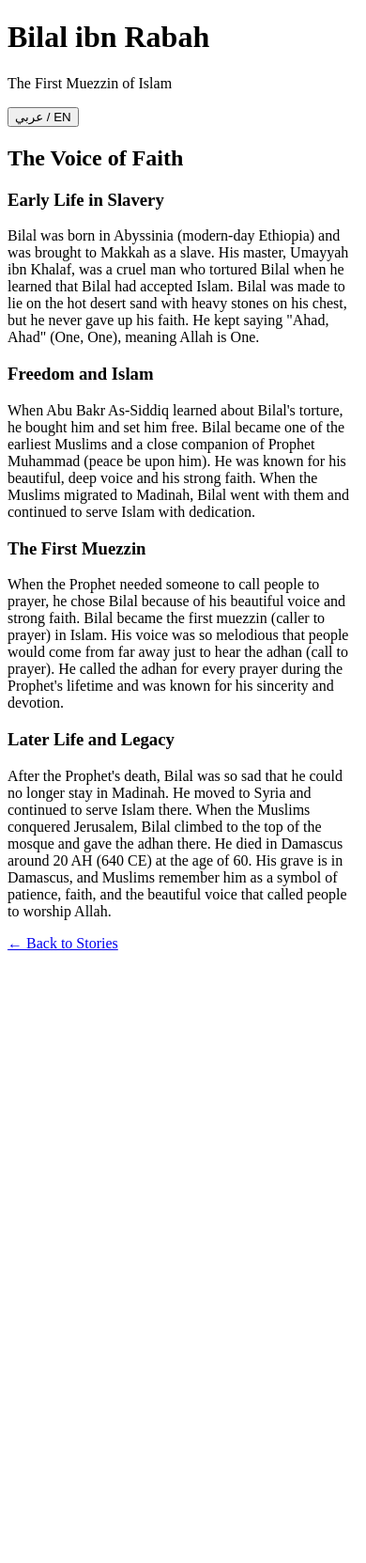
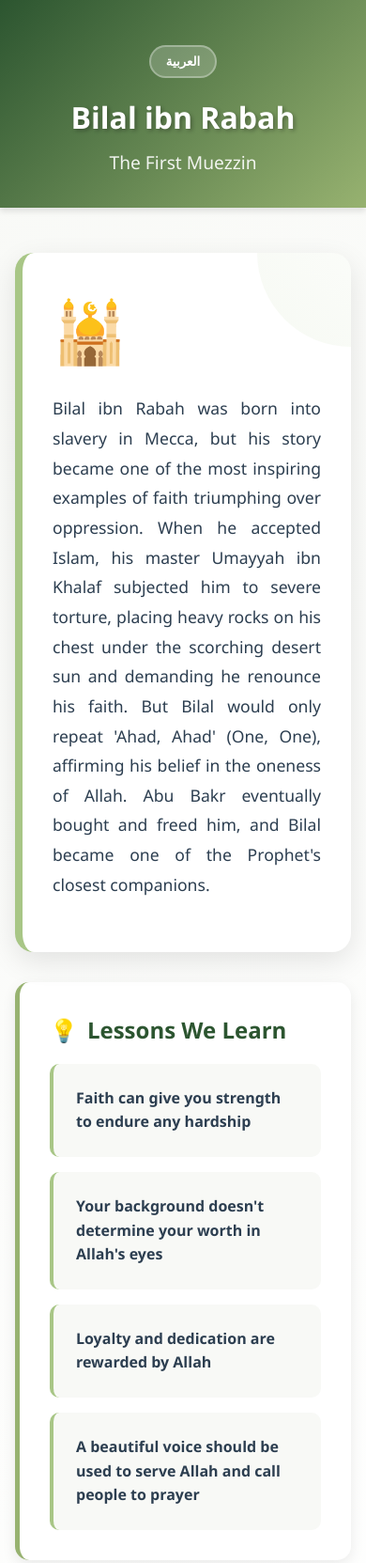
Before and after one commit to NewPyDev/tarajim-for-kids, a website: page public/bilal-enhanced.html in a window 390 px wide. Shown: the top 1663 px of the page at 94% size. Before the commit the page ends 1021 px from the top, so only its background shows below. Drawn offline with nearby package versions, Linux system fonts and the light colour scheme.

Commit message:
Fix Khalid and Bilal pages to match standardized design
- Recreated khalid-enhanced.html with proper self-contained template
- Recreated bilal-enhanced.html with proper self-contained template
- Both pages now have:
  * Embedded CSS instead of external dependencies
  * Complete bilingual functionality (English/Arabic)
  * Consistent styling matching all other pages
  * Responsive design for all devices
  * Proper quote sections and lesson cards
  * Same layout structure as other enhanced pages

- Removed dependency on external CSS and JavaScript files
- All pages now use the same standardized template
- Consistent user experience across all Sahaba pages

```diff
--- a/public/bilal-enhanced.html
+++ b/public/bilal-enhanced.html
@@ -4,103 +4,319 @@
   <meta charset="UTF-8">
   <meta name="viewport" content="width=device-width, initial-scale=1.0">
   <title>Bilal ibn Rabah - The First Muezzin | Tarajim for Kids</title>
-  <link href="https://fonts.googleapis.com/css2?family=Amiri:wght@400;700&family=Quicksand:wght@400;600;700&display=swap" rel="stylesheet">
-  <link rel="stylesheet" href="css/enhanced-story.css">
-  <script src="https://cdnjs.cloudflare.com/ajax/libs/gsap/3.12.2/gsap.min.js"></script>
-  <script src="https://cdnjs.cloudflare.com/ajax/libs/gsap/3.12.2/ScrollTrigger.min.js"></script>
+  <style>
+    :root {
+      --primary-color: #2c5530;
+      --secondary-color: #97b270;
+      --accent-color: #a8c686;
+      --background-color: #f8f9f6;
+      --text-color: #2c3e50;
+      --border-color: #e8f5e8;
+    }
+
+    * {
+      margin: 0;
+      padding: 0;
+      box-sizing: border-box;
+    }
+
+    body {
+      font-family: 'Segoe UI', Tahoma, Geneva, Verdana, sans-serif;
+      line-height: 1.6;
+      color: var(--text-color);
+      background: linear-gradient(135deg, var(--background-color) 0%, #ffffff 100%);
+      min-height: 100vh;
+    }
+
+    .header {
+      background: linear-gradient(135deg, var(--primary-color) 0%, var(--secondary-color) 100%);
+      color: white;
+      padding: 2rem 0;
+      text-align: center;
+      box-shadow: 0 4px 6px rgba(0, 0, 0, 0.1);
+    }
+
+    .header h1 {
+      font-size: 2.5rem;
+      margin-bottom: 0.5rem;
+      text-shadow: 2px 2px 4px rgba(0, 0, 0, 0.3);
+    }
+
+    .header .subtitle {
+      font-size: 1.2rem;
+      opacity: 0.9;
+      font-weight: 300;
+    }
+
+    .language-toggle {
+      position: absolute;
+      top: 20px;
+      right: 20px;
+      background: rgba(255, 255, 255, 0.2);
+      border: 2px solid rgba(255, 255, 255, 0.3);
+      color: white;
+      padding: 8px 16px;
+      border-radius: 25px;
+      cursor: pointer;
+      font-weight: 600;
+      transition: all 0.3s ease;
+    }
+
+    .language-toggle:hover {
+      background: rgba(255, 255, 255, 0.3);
+      transform: translateY(-2px);
+    }
+   .container {
+      max-width: 1000px;
+      margin: 0 auto;
+      padding: 2rem;
+    }
+
+    .hero-section {
+      background: white;
+      border-radius: 20px;
+      padding: 3rem;
+      margin: 2rem 0;
+      box-shadow: 0 10px 30px rgba(0, 0, 0, 0.1);
+      border-left: 8px solid var(--accent-color);
+      position: relative;
+      overflow: hidden;
+    }
+
+    .hero-section::before {
+      content: '';
+      position: absolute;
+      top: 0;
+      right: 0;
+      width: 200px;
+      height: 200px;
+      background: linear-gradient(45deg, var(--accent-color), transparent);
+      border-radius: 50%;
+      opacity: 0.1;
+      transform: translate(50%, -50%);
+    }
+
+    .hero-content {
+      position: relative;
+      z-index: 1;
+    }
+
+    .character-icon {
+      font-size: 4rem;
+      margin-bottom: 1rem;
+      display: block;
+    }
+
+    .section {
+      background: white;
+      margin: 2rem 0;
+      padding: 2rem;
+      border-radius: 15px;
+      box-shadow: 0 5px 15px rgba(0, 0, 0, 0.08);
+      border-left: 5px solid var(--secondary-color);
+    }
+
+    .section h3 {
+      color: var(--primary-color);
+      margin-bottom: 1rem;
+      font-size: 1.5rem;
+      display: flex;
+      align-items: center;
+      gap: 10px;
+    }
+
+    .section-icon {
+      font-size: 1.5rem;
+    }
+
+    .biography-text {
+      font-size: 1.1rem;
+      line-height: 1.8;
+      text-align: justify;
+      margin-bottom: 1.5rem;
+    }
+
+    .lessons-grid {
+      display: grid;
+      grid-template-columns: repeat(auto-fit, minmax(250px, 1fr));
+      gap: 1rem;
+      margin-top: 1rem;
+    }
+
+    .lesson-card {
+      background: var(--background-color);
+      padding: 1.5rem;
+      border-radius: 10px;
+      border-left: 4px solid var(--accent-color);
+      transition: transform 0.3s ease;
+    }
+
+    .lesson-card:hover {
+      transform: translateY(-5px);
+    }
+
+    .quote-section {
+      background: linear-gradient(135deg, var(--primary-color), var(--secondary-color));
+      color: white;
+      padding: 2rem;
+      border-radius: 15px;
+      text-align: center;
+      margin: 2rem 0;
+      position: relative;
+    }
+
+    .quote-section::before {
+      content: '"';
+      font-size: 4rem;
+      position: absolute;
+      top: -10px;
+      left: 20px;
+      opacity: 0.3;
+    }
+
+    .quote-text {
+      font-size: 1.3rem;
+      font-style: italic;
+      margin-bottom: 1rem;
+    }
+
+    .back-link {
+      display: inline-block;
+      background: var(--secondary-color);
+      color: white;
+      padding: 12px 24px;
+      text-decoration: none;
+      border-radius: 25px;
+      margin-top: 2rem;
+      transition: all 0.3s ease;
+      font-weight: 600;
+    }
+
+    .back-link:hover {
+      background: var(--primary-color);
+      transform: translateY(-2px);
+    }
+
+    @media (max-width: 768px) {
+      .header h1 {
+        font-size: 2rem;
+      }
+
+      .language-toggle {
+        position: static;
+        margin: 1rem auto;
+        display: block;
+        width: fit-content;
+      }
+
+      .container {
+        padding: 1rem;
+      }
+
+      .hero-section {
+        padding: 2rem;
+      }
+
+      .lessons-grid {
+        grid-template-columns: 1fr;
+      }
+    }
+  </style>
 </head>
-<body dir="ltr">
-  <header>
-    <h1 id="title">Bilal ibn Rabah</h1>
-    <p id="subtitle">The First Muezzin of Islam</p>
-    <button class="language-toggle" onclick="toggleLanguage()">عربي / EN</button>
-  </header>
+<body>
+  <div class="header">
+    <button class="language-toggle" onclick="toggleLanguage()" id="lang-toggle">العربية</button>
+    <h1 id="main-title">Bilal ibn Rabah</h1>
+    <p class="subtitle" id="subtitle">The First Muezzin</p>
+  </div>
 
   <div class="container">
-    <h2 id="section-title">The Voice of Faith</h2>
+    <div class="hero-section">
+      <div class="hero-content">
+        <span class="character-icon">🕌</span>
+        <p class="biography-text" id="main-bio">
+          Bilal ibn Rabah was born into slavery in Mecca, but his story became one of the most inspiring examples of faith triumphing over oppression. When he accepted Islam, his master Umayyah ibn Khalaf subjected him to severe torture, placing heavy rocks on his chest under the scorching desert sun and demanding he renounce his faith. But Bilal would only repeat 'Ahad, Ahad' (One, One), affirming his belief in the oneness of Allah. Abu Bakr eventually bought and freed him, and Bilal became one of the Prophet's closest companions.
+        </p>
+      </div>
+    </div>
 
-    <h3 id="birth-title">Early Life in Slavery</h3>
-    <p id="birth-text">Bilal was born in Abyssinia (modern-day Ethiopia) and was brought to Makkah as a slave. His master, Umayyah ibn Khalaf, was a cruel man who tortured Bilal when he learned that Bilal had accepted Islam. Bilal was made to lie on the hot desert sand with heavy stones on his chest, but he never gave up his faith. He kept saying "Ahad, Ahad" (One, One), meaning Allah is One.</p>
+    <div class="section">
+      <h3 id="lessons-title"><span class="section-icon">💡</span> Lessons We Learn</h3>
+      <div class="lessons-grid">
+        <div class="lesson-card">
+          <strong id="lesson1">Faith can give you strength to endure any hardship</strong>
+        </div>
+        <div class="lesson-card">
+          <strong id="lesson2">Your background doesn't determine your worth in Allah's eyes</strong>
+        </div>
+        <div class="lesson-card">
+          <strong id="lesson3">Loyalty and dedication are rewarded by Allah</strong>
+        </div>
+        <div class="lesson-card">
+          <strong id="lesson4">A beautiful voice should be used to serve Allah and call people to prayer</strong>
+        </div>
+      </div>
+    </div>
 
-    <h3 id="islam-title">Freedom and Islam</h3>
-    <p id="islam-text">When Abu Bakr As-Siddiq learned about Bilal's torture, he bought him and set him free. Bilal became one of the earliest Muslims and a close companion of Prophet Muhammad (peace be upon him). He was known for his beautiful, deep voice and his strong faith. When the Muslims migrated to Madinah, Bilal went with them and continued to serve Islam with dedication.</p>
+    <div class="quote-section">
+      <p class="quote-text" id="quote-text">
+        "I would rather die than give up my faith in Allah, even if you place the mountains on my chest."
+      </p>
+      <p id="quote-attribution">- Bilal ibn Rabah</p>
+    </div>
 
-    <h3 id="contributions-title">The First Muezzin</h3>
-    <p id="contributions-text">When the Prophet needed someone to call people to prayer, he chose Bilal because of his beautiful voice and strong faith. Bilal became the first muezzin (caller to prayer) in Islam. His voice was so melodious that people would come from far away just to hear the adhan (call to prayer). He called the adhan for every prayer during the Prophet's lifetime and was known for his sincerity and devotion.</p>
-
-    <h3 id="death-title">Later Life and Legacy</h3>
-    <p id="death-text">After the Prophet's death, Bilal was so sad that he could no longer stay in Madinah. He moved to Syria and continued to serve Islam there. When the Muslims conquered Jerusalem, Bilal climbed to the top of the mosque and gave the adhan there. He died in Damascus around 20 AH (640 CE) at the age of 60. His grave is in Damascus, and Muslims remember him as a symbol of patience, faith, and the beautiful voice that called people to worship Allah.</p>
-
-    <a href="/public/" id="back-link">← Back to Stories</a>
+    <a href="index.html" class="back-link" id="back-link">← Back to All Stories</a>
   </div>
 
   <script>
-    const content = {
+    const langContent = {
       en: {
-        title: "Bilal ibn Rabah",
-        subtitle: "The First Muezzin of Islam",
-        sectionTitle: "The Voice of Faith",
-        birth: {
-          title: "Early Life in Slavery",
-          text: "Bilal was born in Abyssinia (modern-day Ethiopia) and was brought to Makkah as a slave. His master, Umayyah ibn Khalaf, was a cruel man who tortured Bilal when he learned that Bilal had accepted Islam. Bilal was made to lie on the hot desert sand with heavy stones on his chest, but he never gave up his faith. He kept saying 'Ahad, Ahad' (One, One), meaning Allah is One."
-        },
-        islam: {
-          title: "Freedom and Islam",
-          text: "When Abu Bakr As-Siddiq learned about Bilal's torture, he bought him and set him free. Bilal became one of the earliest Muslims and a close companion of Prophet Muhammad (peace be upon him). He was known for his beautiful, deep voice and his strong faith. When the Muslims migrated to Madinah, Bilal went with them and continued to serve Islam with dedication."
-        },
-        contributions: {
-          title: "The First Muezzin",
-          text: "When the Prophet needed someone to call people to prayer, he chose Bilal because of his beautiful voice and strong faith. Bilal became the first muezzin (caller to prayer) in Islam. His voice was so melodious that people would come from far away just to hear the adhan (call to prayer). He called the adhan for every prayer during the Prophet's lifetime and was known for his sincerity and devotion."
-        },
-        death: {
-          title: "Later Life and Legacy",
-          text: "After the Prophet's death, Bilal was so sad that he could no longer stay in Madinah. He moved to Syria and continued to serve Islam there. When the Muslims conquered Jerusalem, Bilal climbed to the top of the mosque and gave the adhan there. He died in Damascus around 20 AH (640 CE) at the age of 60. His grave is in Damascus, and Muslims remember him as a symbol of patience, faith, and the beautiful voice that called people to worship Allah."
-        },
-        backLink: "Back to Home"
+        mainTitle: "Bilal ibn Rabah",
+        subtitle: "The First Muezzin",
+        mainBio: "Bilal ibn Rabah was born into slavery in Mecca, but his story became one of the most inspiring examples of faith triumphing over oppression. When he accepted Islam, his master Umayyah ibn Khalaf subjected him to severe torture, placing heavy rocks on his chest under the scorching desert sun and demanding he renounce his faith. But Bilal would only repeat 'Ahad, Ahad' (One, One), affirming his belief in the oneness of Allah. Abu Bakr eventually bought and freed him, and Bilal became one of the Prophet's closest companions.",
+        lessonsTitle: "Lessons We Learn",
+        lesson1: "Faith can give you strength to endure any hardship",
+        lesson2: "Your background doesn't determine your worth in Allah's eyes",
+        lesson3: "Loyalty and dedication are rewarded by Allah",
+        lesson4: "A beautiful voice should be used to serve Allah and call people to prayer",
+        quoteText: "I would rather die than give up my faith in Allah, even if you place the mountains on my chest.",
+        quoteAttribution: "- Bilal ibn Rabah",
+        backLink: "Back to All Stories"
       },
       ar: {
-        title: "بلال بن رباح",
+        mainTitle: "بلال بن رباح",
         subtitle: "أول مؤذن في الإسلام",
-        sectionTitle: "صوت الإيمان",
-        birth: {
-          title: "الطفولة في العبودية",
-          text: "وُلد بلال في الحبشة (إثيوبيا الحالية) وأُتيح إلى مكة كعبد. كان سيده، أمية بن خلف، رجلاً قاسياً عذب بلال عندما علم أن بلال قد أسلم. كانوا يجعلون بلال يستلقي على الرمال الحارة في الصحراء مع أحجار ثقيلة على صدره، لكنه لم يتخلى عن إيمانه أبدًا. كان يكرر 'أحد، أحد'، أي أن الله واحد."
-        },
-        islam: {
-          title: "الحرية والإسلام",
-          text: "عندما علم أبو بكر الصديق بتعذيب بلال، اشتراه وأعتقه. أصبح بلال من أوائل المسلمين وصاحبًا مقربًا للنبي محمد ﷺ. كان معروفًا بصوته الجميل العميق وإيمانه القوي. عندما هاجر المسلمون إلى المدينة، ذهب بلال معهم وواصل خدمة الإسلام بإخلاص."
-        },
-        contributions: {
-          title: "أول مؤذن",
-          text: "عندما احتاج النبي إلى من ينادي الناس للصلاة، اختار بلال بسبب صوته الجميل وإيمانه القوي. أصبح بلال أول مؤذن في الإسلام. كان صوته عذبًا لدرجة أن الناس كانوا يأتون من أماكن بعيدة فقط لسماع الأذان. كان يرفع الأذان لكل صلاة خلال حياة النبي وكان معروفًا بإخلاصه وتقواه."
-        },
-        death: {
-          title: "سنواته الأخيرة وإرثه",
-          text: "بعد وفاة النبي، كان بلال حزينًا لدرجة أنه لم يستطع البقاء في المدينة. انتقل إلى سوريا وواصل خدمة الإسلام هناك. عندما فتح المسلمون القدس، صعد بلال إلى أعلى المسجد وأذن هناك. توفي في دمشق حوالي 20 هـ (640 م) عن عمر يناهز 60 عامًا. قبره في دمشق، ويتذكره المسلمون كرمز للصبر والإيمان والصوت الجميل الذي كان ينادي الناس لعبادة الله."
-        },
-        backLink: "العودة للصفحة الرئيسية"
+        mainBio: "وُلد بلال بن رباح في العبودية في مكة، لكن قصته أصبحت واحدة من أكثر الأمثلة إلهاماً على انتصار الإيمان على الظلم. عندما اعتنق الإسلام، عرضه سيده أمية بن خلف للتعذيب الشديد، ووضع الصخور الثقيلة على صدره تحت شمس الصحراء الحارقة وطالبه بالتخلي عن إيمانه. لكن بلال كان يكرر فقط 'أحد، أحد'، مؤكداً إيمانه بوحدانية الله. اشتراه أبو بكر في النهاية وحرره، وأصبح بلال من أقرب أصحاب النبي.",
+        lessonsTitle: "الدروس التي نتعلمها",
+        lesson1: "الإيمان يمكن أن يعطيك القوة لتحمل أي مشقة",
+        lesson2: "خلفيتك لا تحدد قيمتك في عيني الله",
+        lesson3: "الولاء والتفاني يكافئهما الله",
+        lesson4: "الصوت الجميل يجب أن يُستخدم لخدمة الله ودعوة الناس للصلاة",
+        quoteText: "أفضل أن أموت على أن أتخلى عن إيماني بالله، حتى لو وضعتم الجبال على صدري.",
+        quoteAttribution: "- بلال بن رباح",
+        backLink: "العودة إلى جميع القصص"
       }
     };
 
     function toggleLanguage() {
       const currentLang = document.documentElement.lang;
       const newLang = currentLang === "en" ? "ar" : "en";
+
       document.documentElement.lang = newLang;
-      document.body.dir = newLang === "ar" ? "rtl" : "ltr";
+      document.getElementById("lang-toggle").textContent = newLang === "en" ? "العربية" : "English";
 
-      const langContent = content[newLang];
-      document.getElementById("title").textContent = langContent.title;
-      document.getElementById("subtitle").textContent = langContent.subtitle;
-      document.getElementById("section-title").textContent = langContent.sectionTitle;
-      document.getElementById("birth-title").textContent = langContent.birth.title;
-      document.getElementById("birth-text").textContent = langContent.birth.text;
-      document.getElementById("islam-title").textContent = langContent.islam.title;
-      document.getElementById("islam-text").textContent = langContent.islam.text;
-      document.getElementById("contributions-title").textContent = langContent.contributions.title;
-      document.getElementById("contributions-text").textContent = langContent.contributions.text;
-      document.getElementById("death-title").textContent = langContent.death.title;
-      document.getElementById("death-text").textContent = langContent.death.text;
-      document.getElementById("back-link").textContent = newLang === "ar" ? "→ " + langContent.backLink : "← " + langContent.backLink;
+      const content = langContent[newLang];
+      document.getElementById("main-title").textContent = content.mainTitle;
+      document.getElementById("subtitle").textContent = content.subtitle;
+      document.getElementById("main-bio").textContent = content.mainBio;
+      document.getElementById("lessons-title").innerHTML = `<span class="section-icon">💡</span> ${content.lessonsTitle}`;
+      document.getElementById("lesson1").textContent = content.lesson1;
+      document.getElementById("lesson2").textContent = content.lesson2;
+      document.getElementById("lesson3").textContent = content.lesson3;
+      document.getElementById("lesson4").textContent = content.lesson4;
+      document.getElementById("quote-text").textContent = content.quoteText;
+      document.getElementById("quote-attribution").textContent = content.quoteAttribution;
+      document.getElementById("back-link").textContent = newLang === "ar" ? "→ " + content.backLink : "← " + content.backLink;
     }
   </script>
 </body>
```
Also changed, not shown: public/khalid-enhanced.html (+292 -76 lines).
